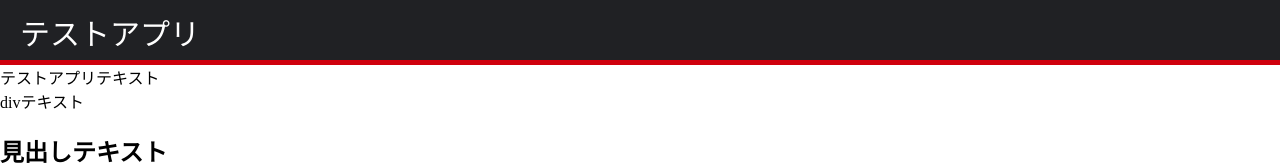
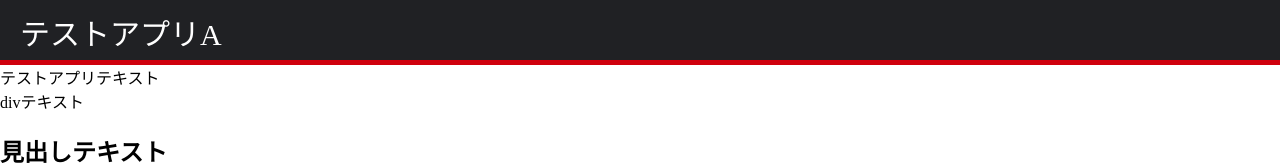
Before and after one commit to su-u/WebApp-template, a React app: page / in a window 1280 px wide. Shown: the top 165 px of the page. Built offline with nearby package versions, Linux system fonts and the light colour scheme.

Commit message:
てｓｔ

```diff
--- a/front/src/Navigator.tsx
+++ b/front/src/Navigator.tsx
@@ -2,7 +2,8 @@ import React from 'react';
 import { Switch, Route, HashRouter } from 'react-router-dom';
 import GlobalStyle from './components/GlobalStyle';
 import App from './containers/App';
-import HeaderComponent from '@/components/HeaderComponent';
+import SimpleHeader from '@/components/Header/SimpleHeader';
+import NavigationHeader from '@/components/Header/NavigationHeader';
 
 export const Router = ({ path = '' }) => {
   return (
@@ -16,7 +17,7 @@ const Navigator = () => (
   <>
     <GlobalStyle />
     <HashRouter>
-      <HeaderComponent />
+      <NavigationHeader />
       <Router />
     </HashRouter>
   </>
--- /dev/null
+++ b/front/src/components/Header/NavigationHeader.tsx
@@ -0,0 +1,41 @@
+import React from 'react';
+import styled from 'styled-components';
+import { Link } from 'react-router-dom';
+
+const NavtgationHeader = () => {
+  const title = 'テストアプリA';
+  return (
+    <>
+      <HeaderWrapper>
+        <Title>
+          <Link to={'/'} data-test={'head-title'}>
+            {title}
+          </Link>
+        </Title>
+      </HeaderWrapper>
+    </>
+  );
+};
+
+const HeaderWrapper = styled.div`
+  top: 0;
+  width: 100%;
+  background-color: #202124;
+  border-bottom: #cf000d 5px solid;
+  height: 60px;
+  color: white;
+  display: flex;
+`;
+
+const Title = styled.div`
+  padding-left: 20px;
+  padding-top: 10px;
+  font-size: 30px;
+  > a {
+    display: inline-flex;
+    text-decoration: none;
+    color: white;
+  }
+`;
+
+export default NavtgationHeader;
--- a/front/src/components/HeaderComponent.tsx
+++ b/front/src/components/Header/SimpleHeader.tsx
@@ -2,7 +2,7 @@ import React from 'react';
 import styled from 'styled-components';
 import { Link } from 'react-router-dom';
 
-const HeaderComponent = () => {
+const SimpleHeader = () => {
   const title = 'テストアプリ';
   return (
     <>
@@ -38,4 +38,4 @@ const Title = styled.div`
   }
 `;
 
-export default HeaderComponent;
+export default SimpleHeader;
```
Also changed, not shown: 2 other files (tests, documents, lock files or other folders).
